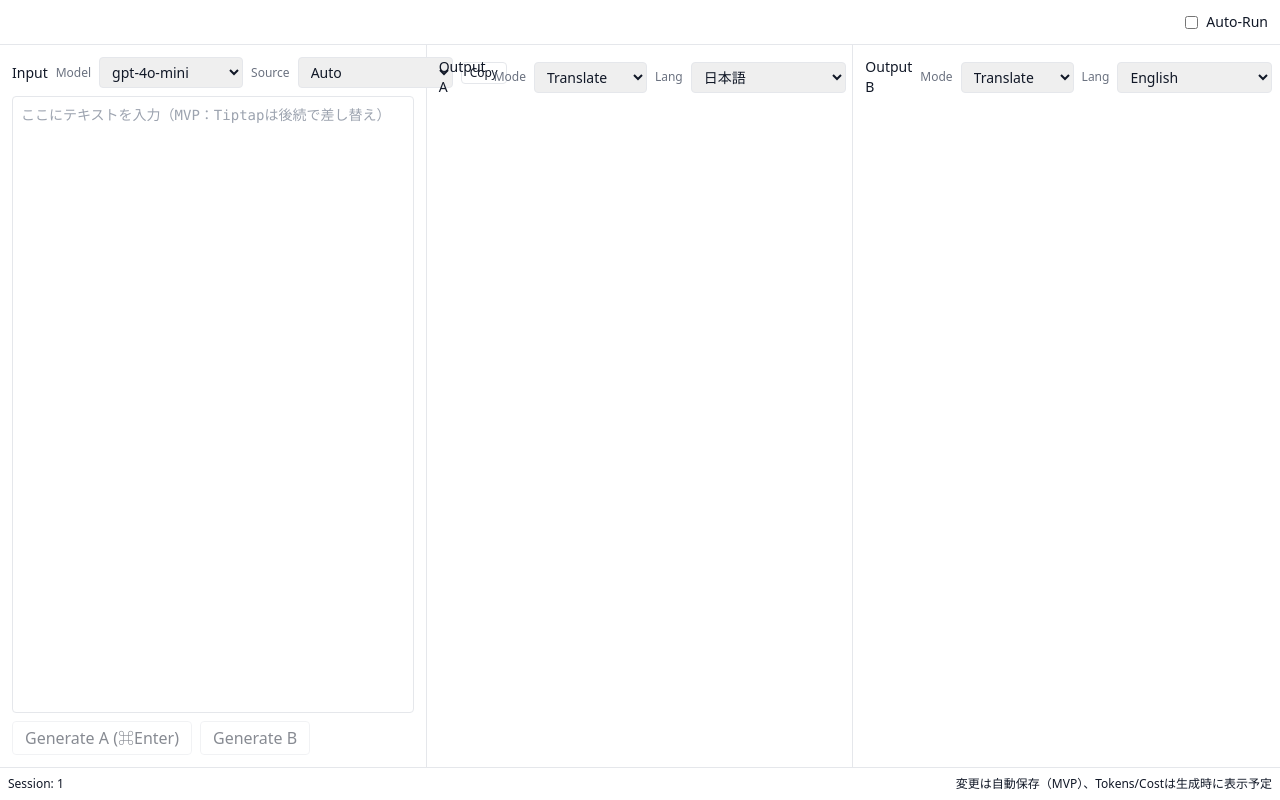
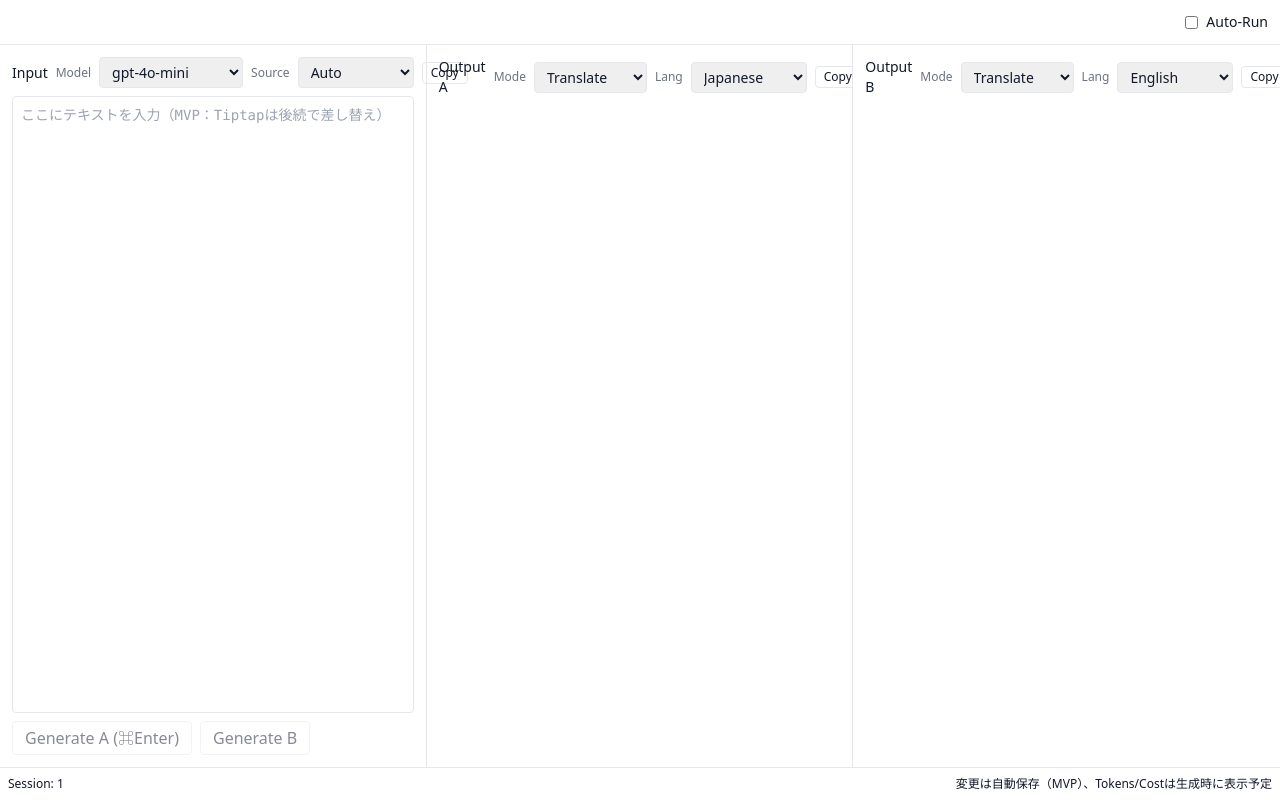
Before and after one commit to yusuke10151985/notes, a Next.js app: page /1 in a window 1280 px wide. Built offline with nearby package versions, Linux system fonts and the light colour scheme.

Commit message:
chore(ui): show language names in English for all dropdowns

```diff
--- a/app/(session)/[id]/page.tsx
+++ b/app/(session)/[id]/page.tsx
@@ -30,20 +30,20 @@ export default function SessionPage(props: any) {
 
   const LANGS = [
     { code: 'auto', name: 'Auto' },
-    { code: 'ja', name: '日本語' },
+    { code: 'ja', name: 'Japanese' },
     { code: 'en', name: 'English' },
-    { code: 'zh', name: '中文' },
-    { code: 'ko', name: '한국어' },
-    { code: 'fr', name: 'Français' },
-    { code: 'de', name: 'Deutsch' },
-    { code: 'es', name: 'Español' },
-    { code: 'th', name: 'ไทย' },
-    { code: 'vi', name: 'Tiếng Việt' },
-    { code: 'id', name: 'Bahasa Indonesia' },
-    { code: 'pt', name: 'Português' },
-    { code: 'hi', name: 'हिन्दी' },
-    { code: 'ar', name: 'العربية' },
-    { code: 'ru', name: 'Русский' },
+    { code: 'zh', name: 'Chinese' },
+    { code: 'ko', name: 'Korean' },
+    { code: 'fr', name: 'French' },
+    { code: 'de', name: 'German' },
+    { code: 'es', name: 'Spanish' },
+    { code: 'th', name: 'Thai' },
+    { code: 'vi', name: 'Vietnamese' },
+    { code: 'id', name: 'Indonesian' },
+    { code: 'pt', name: 'Portuguese' },
+    { code: 'hi', name: 'Hindi' },
+    { code: 'ar', name: 'Arabic' },
+    { code: 'ru', name: 'Russian' },
   ];
 
   async function runGenerate(pane: 1|2) {
```
